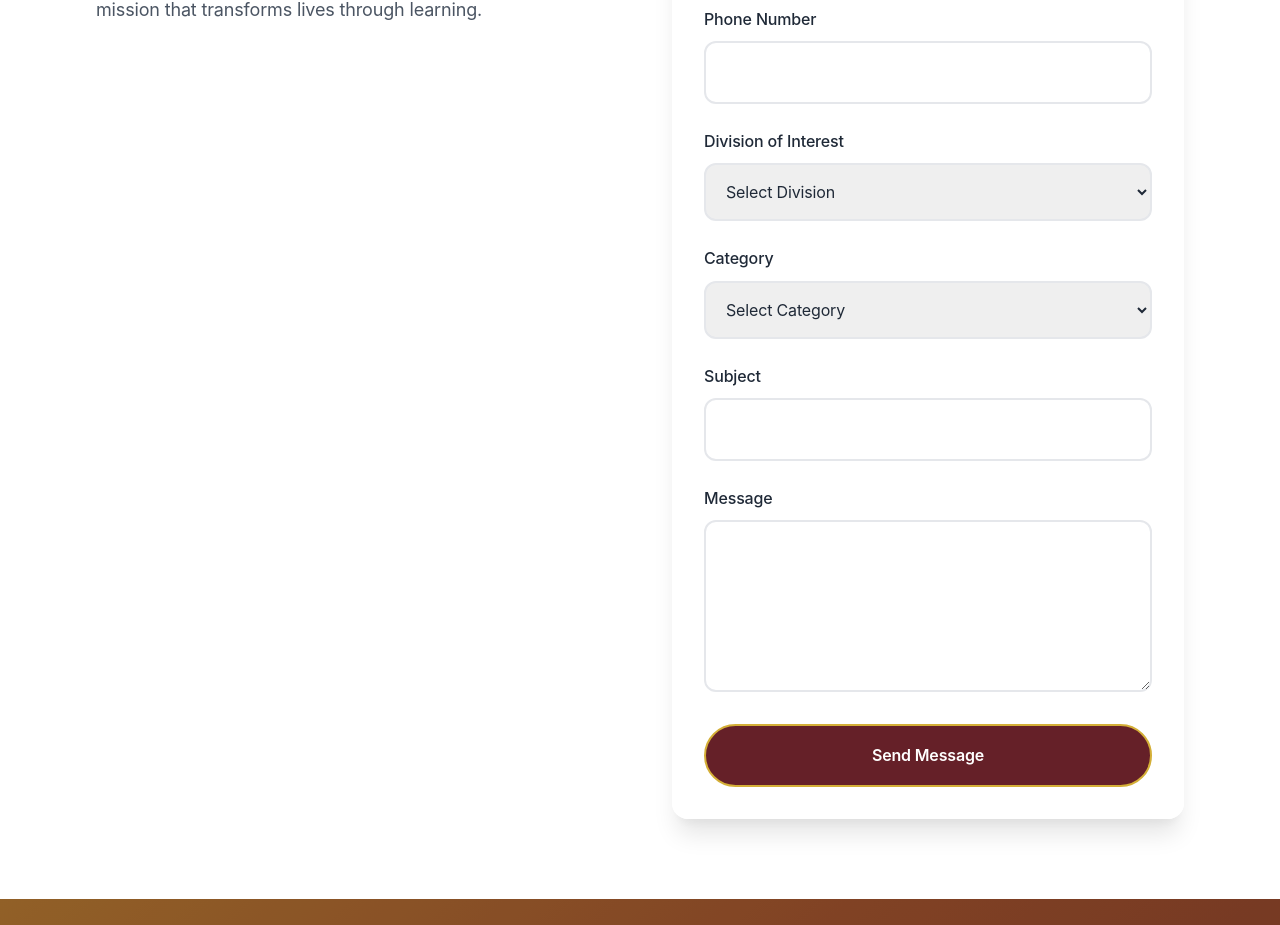
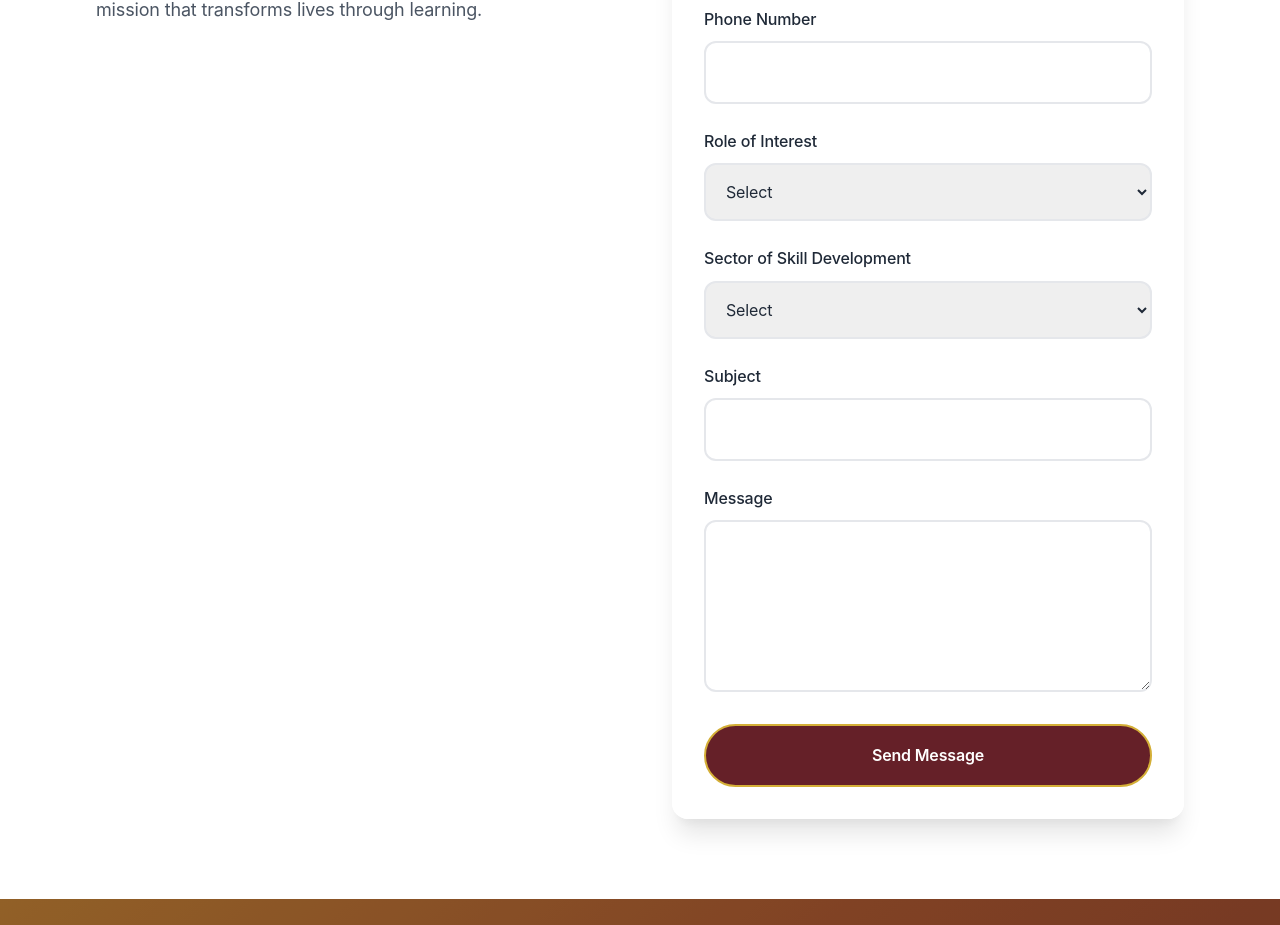
Before and after one commit to Gacky1/GoyalFashionsReact, a React (Create React App) app: page /contact in a window 1280 px wide. Shown: the part 815-1740 px from the top of the page. Built offline with nearby package versions, Linux system fonts and the light colour scheme.

Commit message:
Updated changes as per client needs

```diff
--- a/src/pages/Contact.jsx
+++ b/src/pages/Contact.jsx
@@ -168,7 +168,7 @@ const Contact = () => {
               </div>
 
                             <div className="mb-6">
-                <label htmlFor="division" className="block mb-2 font-medium">Division of Interest</label>
+                <label htmlFor="division" className="block mb-2 font-medium">Role of Interest</label>
                 <select
                   id="division"
                   name="division"
@@ -176,7 +176,7 @@ const Contact = () => {
                   onChange={handleChange}
                   className="w-full p-4 border-2 border-gray-200 rounded-xl focus:border-primary focus:outline-none transition-colors duration-300"
                 >
-                  <option value="">Select Division</option>
+                  <option value="">Select</option>
                   <option value="Trainer">Trainer</option>
                   <option value="Trainee">Trainee</option>
                   <option value="Career">Work with us</option>
@@ -185,7 +185,7 @@ const Contact = () => {
               </div>
 
               <div className="mb-6">
-                <label htmlFor="category" className="block mb-2 font-medium">Category</label>
+                <label htmlFor="category" className="block mb-2 font-medium">Sector of Skill Development</label>
                 <select
                   id="category"
                   name="category"
@@ -193,7 +193,7 @@ const Contact = () => {
                   onChange={handleChange}
                   className="w-full p-4 border-2 border-gray-200 rounded-xl focus:border-primary focus:outline-none transition-colors duration-300"
                 >
-                  <option value="">Select Category</option>
+                  <option value="">Select</option>
                   <option value="Retail">Retail</option>
                   <option value="Hospitality">Hospitality</option>
                   <option value="Real Estate">Real Estate</option>
--- a/src/pages/Education.jsx
+++ b/src/pages/Education.jsx
@@ -21,13 +21,13 @@ const Education = () => {
       date: "Hunar Se Rozgar Tak Initiative",
       courses: [],
     },
-    {
-      id: 2,
-      name: "SAMARTH 2022-Running",
-      year: "2022-Running",
-      date: "Ministry of Textiles Initiative",
-      courses: [],
-    },
+    // {
+    //   id: 2,
+    //   name: "SAMARTH 2022-Running",
+    //   year: "2022-Running",
+    //   date: "Ministry of Textiles Initiative",
+    //   courses: [],
+    // },
   ];
   return (
     <div>
@@ -601,8 +601,8 @@ const Education = () => {
       </section>
 
       {/* Government Schemes Table */}
-      <section className="py-20 max-w-6xl mx-auto px-8">
-        <h2 className="text-4xl font-bold text-center mb-12 gradient-text">
+       <section className="py-20 max-w-6xl mx-auto px-8">
+      {/*  <h2 className="text-4xl font-bold text-center mb-12 gradient-text">
           Training Under Government Schemes
         </h2>
         <div className="overflow-x-auto">
@@ -707,7 +707,7 @@ Entrepreneurship
               </tr>
             </tbody>
           </table>
-        </div>
+        </div> */}
 
         {/* HSRT Records Button */}
         <div className="text-center mt-12">
@@ -751,7 +751,7 @@ Entrepreneurship
       )}
 
       {/* Government Partnerships */}
-      <section className="py-20 bg-gray-50">
+      {/* <section className="py-20 bg-gray-50">
         <div className="max-w-6xl mx-auto px-8">
           <h2 className="text-4xl font-bold text-center mb-12 gradient-text">
             Our Government Partnerships
@@ -815,7 +815,7 @@ Entrepreneurship
             </div>
           </div>
         </div>
-      </section>
+      </section> */}
 
       {/* GFPL Skilling Map */}
       <section className="py-20 max-w-6xl mx-auto px-8">
--- a/src/pages/Employment.jsx
+++ b/src/pages/Employment.jsx
@@ -454,7 +454,7 @@ const Employment = () => {
       </section>
 
      {/* Division Contacts */}
-      <section className="py-20 bg-gradient-to-br from-red-50 to-yellow-50">
+      {/* <section className="py-20 bg-gradient-to-br from-red-50 to-yellow-50">
         <div className="max-w-6xl mx-auto px-8">
           <h2 className="text-4xl font-bold text-center mb-4 gradient-text animate-fadeInUp">
             Division Contacts
@@ -577,10 +577,10 @@ const Employment = () => {
                 Learn More
               </a>
             </div>
-          </div>
+          </div> */}
 
           {/* Quick Contact CTA */}
-          <div className="mt-16 text-center">
+          {/* <div className="mt-16 text-center">
             <div className="bg-white rounded-2xl p-8 shadow-lg max-w-2xl mx-auto">
               <h3 className="text-2xl font-bold mb-4 text-maroon">Need Immediate Assistance?</h3>
               <p className="text-gray-600 mb-6">Our team is ready to help you find the right opportunity or answer your questions.</p>
@@ -603,7 +603,7 @@ const Employment = () => {
             </div>
           </div>
         </div>
-      </section>
+      </section> */}
 
       {/* CTA Section */}
       <section className="py-20 text-center">
```
